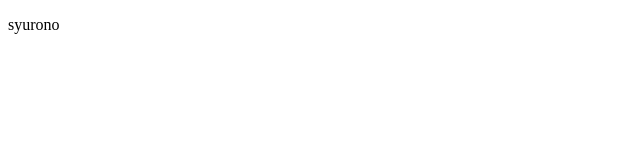
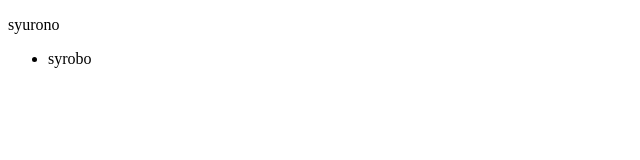
Before and after one commit to syurono/wpu-cobalagi, a plain HTML site: page index.html in a window 1280 px wide. Shown: the full height of the page, 0-640 px from the left. Drawn offline with Linux system fonts and the light colour scheme.

Commit message:
bikin ul danli

```diff
--- a/index.html
+++ b/index.html
@@ -7,5 +7,8 @@
 </head>
 <body>
     <p>syurono</p>
+    <ul>
+        <li>syrobo</li>
+    </ul>
 </body>
 </html>
```
